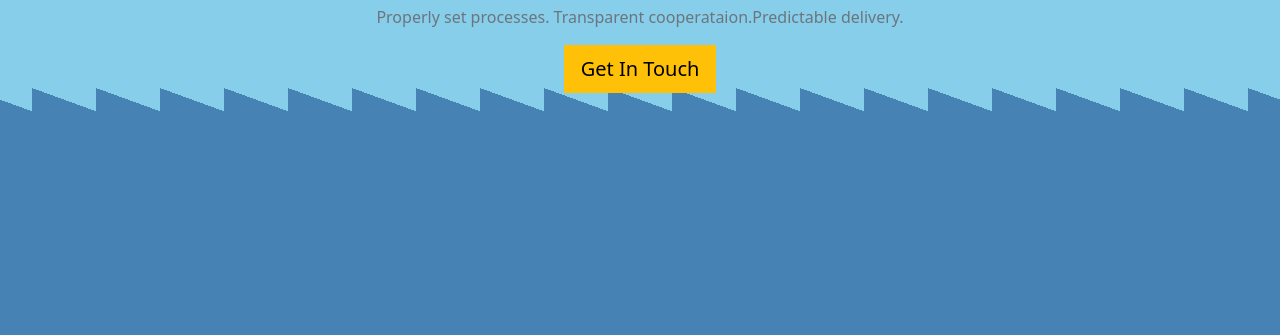
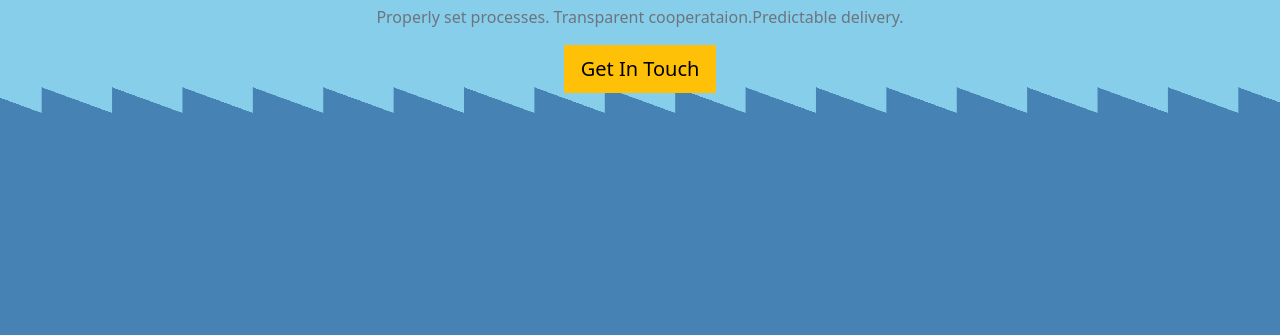
Before and after one commit to aungthaw11/pttproject, a plain HTML site: page index.html in a window 1280 px wide. In both pictures the pointer is over the element 640 px from the left and 400 px from the top of the page. Shown: the part 465-800 px from the top of the page. Drawn offline with nearby package versions, Linux system fonts and the light colour scheme.

Commit message:
my first project

```diff
--- a/index.html
+++ b/index.html
@@ -33,7 +33,7 @@
 
 			}
 			.banners:hover{
-				backgound-size:5.5%;
+				background-size:5.5%;
 				background-position:center;
 			}
 			.cardhovers:hover{
```
